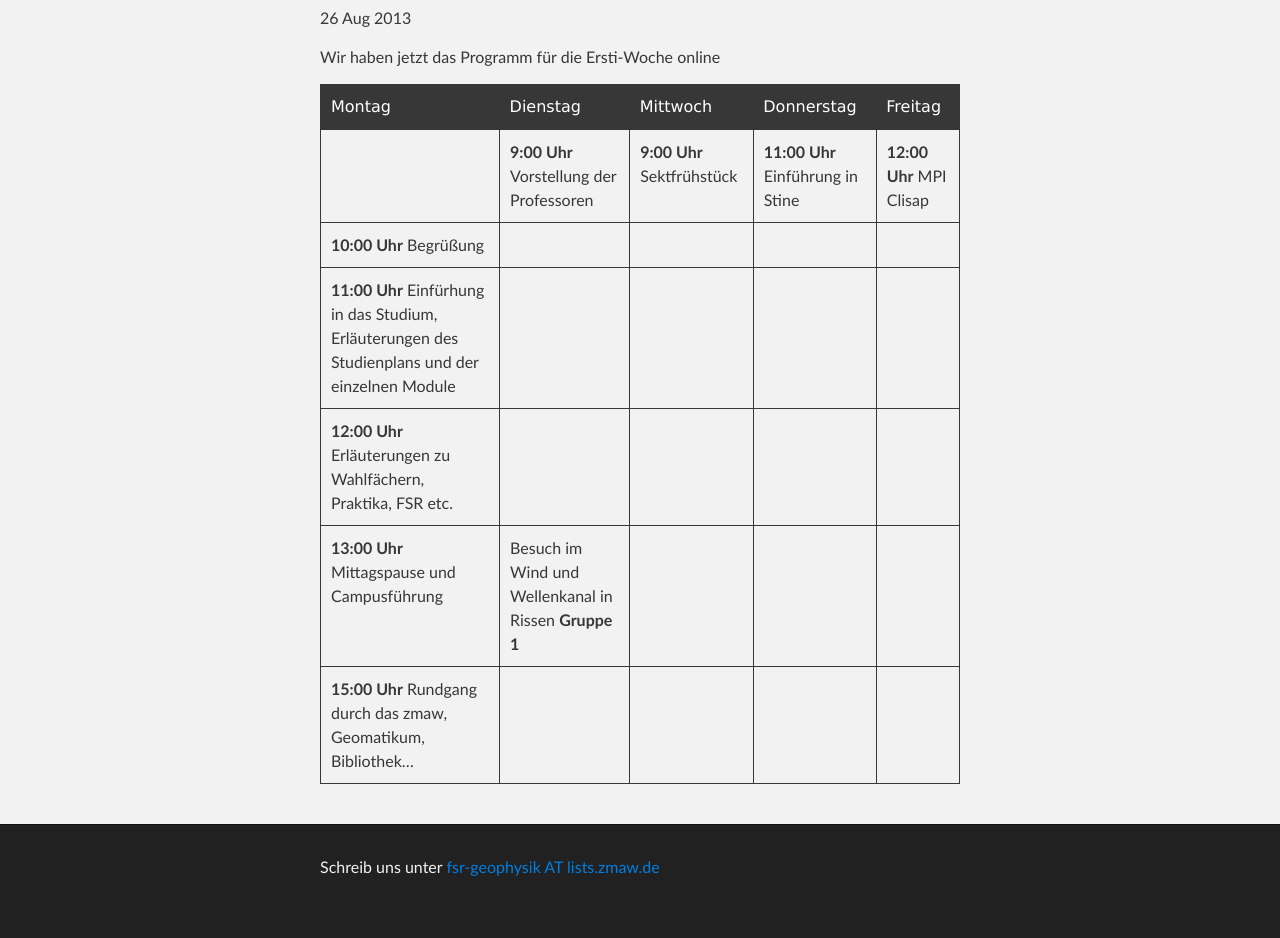
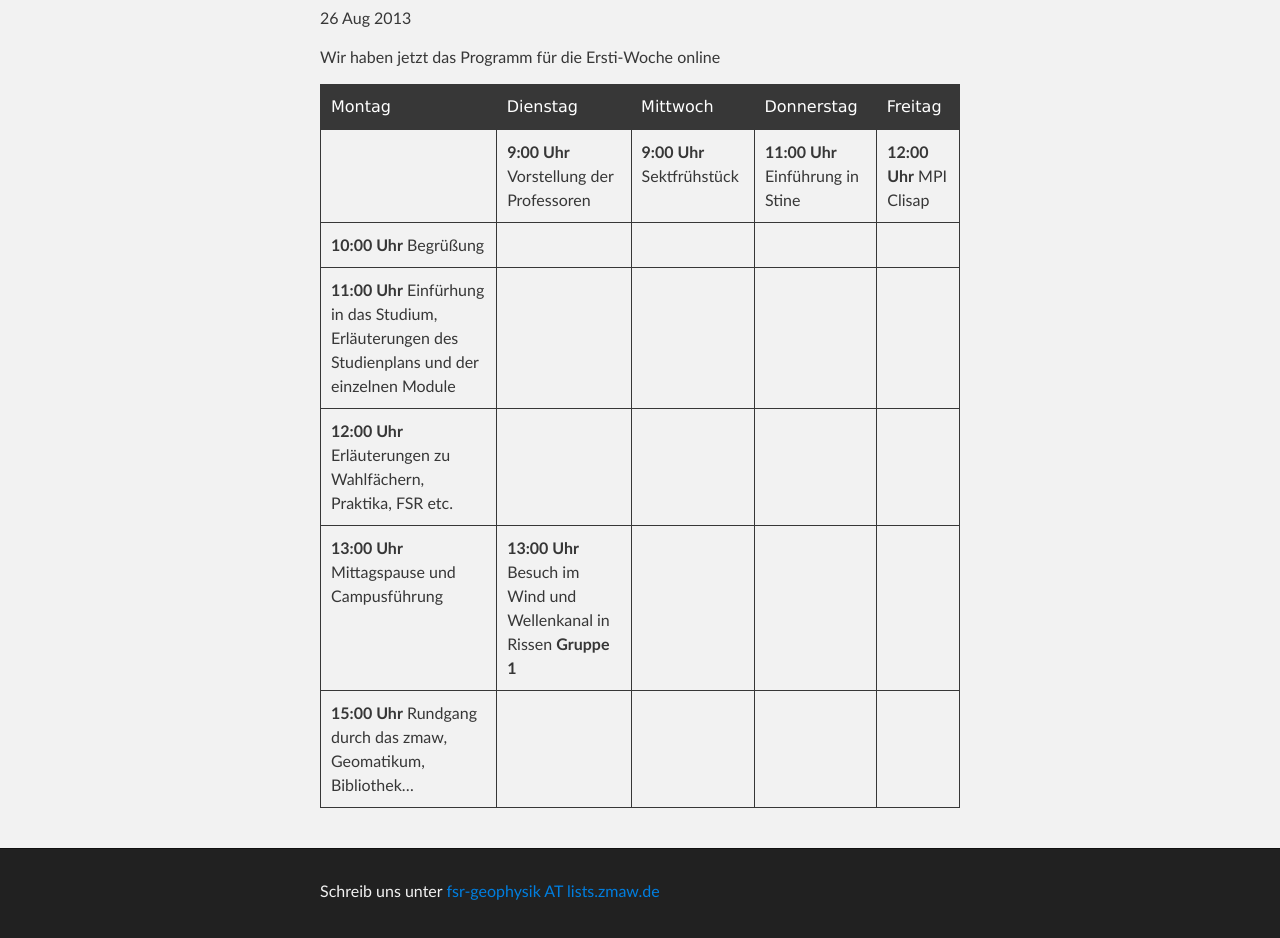
Before and after one commit to fsrgeophysikhh/fsrgeophysikhh.github.io, a Jekyll site: the page built from _posts/2013-08-26-ersti-woche.markdown, in a window 1280 px wide, cut to the strip 424-1362 px from the top of the page. Built offline with Jekyll 4.4.1, drawn with Linux system fonts in a browser that asks for light colours; Markdown is read by kramdown in place of the engine named in the settings; before the commit the page ends 1338 px from its top, so only the background shows below that.

Commit message:
added more to the schedule

```diff
--- a/_posts/2013-08-26-ersti-woche.markdown
+++ b/_posts/2013-08-26-ersti-woche.markdown
@@ -13,5 +13,5 @@ Wir haben jetzt das Programm für die Ersti-Woche online
 | **10:00 Uhr** Begrüßung |
 | **11:00 Uhr** Einfürhung in das Studium, Erläuterungen des Studienplans und der einzelnen Module |
 | **12:00 Uhr** Erläuterungen zu Wahlfächern, Praktika, FSR etc. |
-| **13:00 Uhr** Mittagspause und Campusführung | Besuch im Wind und Wellenkanal in Rissen **Gruppe 1** |
+| **13:00 Uhr** Mittagspause und Campusführung | **13:00 Uhr** Besuch im Wind und Wellenkanal in Rissen **Gruppe 1** |
 | **15:00 Uhr** Rundgang durch das zmaw, Geomatikum, Bibliothek... |
```
